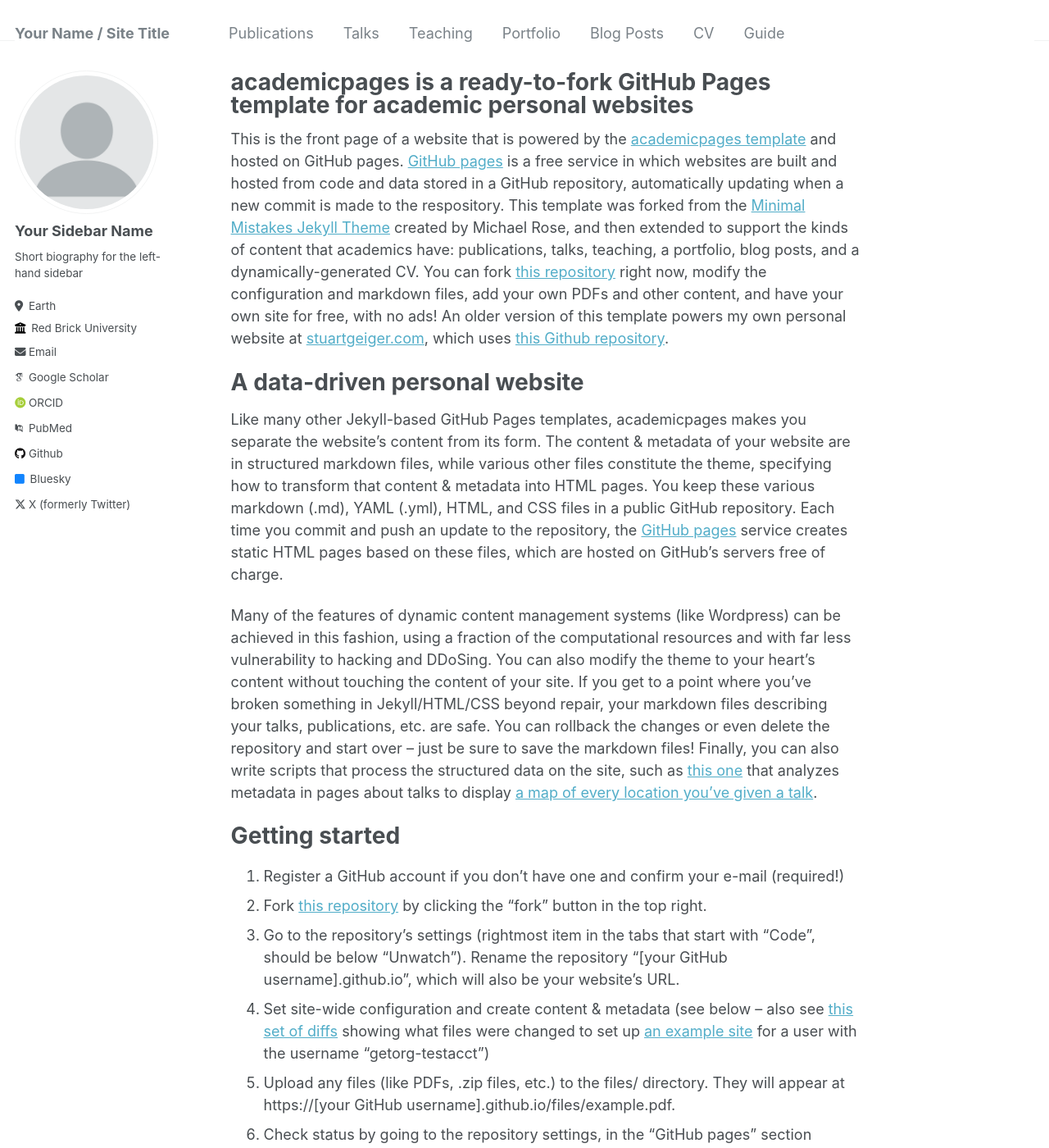
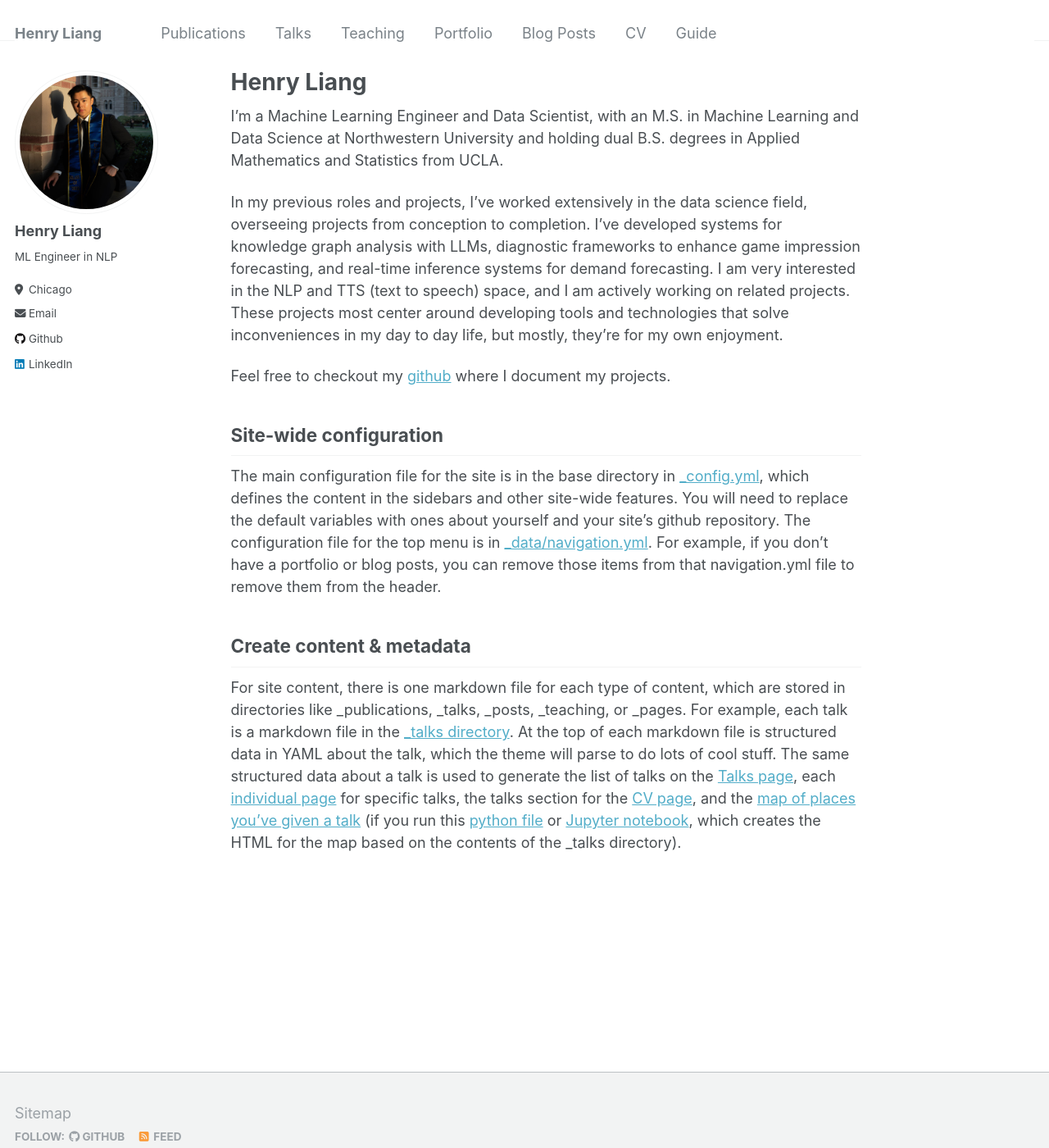
Before and after one commit to HenryLiang-123/HenryLiang-123.github.io, a Jekyll site: the page built from _pages/about.md, in a window 1280 px wide and 1400 px high. Shown: the whole window at 82% size. Built offline with Jekyll 4.4.1, drawn with Linux system fonts in a browser that asks for light colours; some web fonts are replaced; some of the changed text lies outside the part shown.

Commit message:
Update config for homepage

```diff
--- a/_config.yml
+++ b/_config.yml
@@ -8,10 +8,10 @@
 
 # Basic Site Settings
 locale                   : "en-US"
-title                    : "Your Name / Site Title"
+title                    : "Henry Liang"
 title_separator          : "-"
-name                     : &name "Your Name"
-description              : &description "personal description"
+name                     : &name "Henry Liang"
+description              : &description "ML Engineer"
 url                      : https://academicpages.github.io # the base hostname & protocol for your site e.g. "https://mmistakes.github.io"
 baseurl                  : "" # the subpath of your site, e.g. "/blog"
 repository               : "academicpages/academicpages.github.io"
@@ -21,33 +21,33 @@
 #               Additional customization can be done by editing /_includes/author-profile.html
 author:
   # Biographic information
-  avatar           : "profile.png"
-  name             : "Your Sidebar Name"
+  avatar           : "profile.jpg"
+  name             : "Henry Liang"
   pronouns         : # example: "she/her"
-  bio              : "Short biography for the left-hand sidebar"
-  location         : "Earth"
-  employer         : "Red Brick University"
+  bio              : "ML Engineer in NLP"
+  location         : "Chicago"
+  # employer         : "Red Brick University"
   uri              : # URL
-  email            : "none@example.org"
+  email            : "hanliang2023@u.northwestern.edu"
 
   # Academic websites
-  arxiv            : # URL - Update with the correct link to your profile
-  googlescholar    : "https://scholar.google.com/citations?user=PS_CX0AAAAAJ"
-  impactstory      : # URL
-  orcid            : "http://orcid.org/yourorcidurl"
-  pubmed           : "https://www.ncbi.nlm.nih.gov/pubmed/?term=john+snow"
-  researchgate     : # URL
+  # arxiv            : # URL - Update with the correct link to your profile
+  # googlescholar    : "https://scholar.google.com/citations?user=PS_CX0AAAAAJ"
+  # impactstory      : # URL
+  # orcid            : "http://orcid.org/yourorcidurl"
+  # pubmed           : "https://www.ncbi.nlm.nih.gov/pubmed/?term=john+snow"
+  # researchgate     : # URL
 
   # Repositories and software development
   bitbucket        : # Username - Update with your username on the site
   codepen          : # Username
   dribbble         : # Username
-  github           : "academicpages"
+  github           : "https://github.com/HenryLiang-123"
   kaggle           : # Username
   stackoverflow    : # User number or user number and name (i.e., use "1" or "1/jeff-atwood")
 
   # Social media
-  bluesky          : "bsky.app" # Replace this with you Bluesky username
+  # bluesky          : "bsky.app" # Replace this with you Bluesky username
   facebook         : # Username
   flickr           : # Username
   foursquare       : # Username
@@ -56,7 +56,7 @@
   keybase          : # Username
   instagram        : # Username
   lastfm           : # Username
-  linkedin         : # Username
+  linkedin         : "henryliang8"
   mastodon         : # URL
   medium           : # URL
   pinterest        : # Username
@@ -64,7 +64,7 @@
   steam            : # Username
   telegram         : # URL
   tumblr           : # Username
-  twitter          : "UniofOxford"  # Replace this with your X / Twitter handle
+  twitter          : # "UniofOxford"  # Replace this with your X / Twitter handle
   vine             : # Username
   weibo            : # Username
   wikipedia        : # Username
--- a/_pages/about.md
+++ b/_pages/about.md
@@ -1,28 +1,17 @@
 ---
 permalink: /
-title: "academicpages is a ready-to-fork GitHub Pages template for academic personal websites"
+title: "Henry Liang"
 author_profile: true
 redirect_from:
   - /about/
   - /about.html
 ---
 
-This is the front page of a website that is powered by the [academicpages template](https://github.com/academicpages/academicpages.github.io) and hosted on GitHub pages. [GitHub pages](https://pages.github.com) is a free service in which websites are built and hosted from code and data stored in a GitHub repository, automatically updating when a new commit is made to the respository. This template was forked from the [Minimal Mistakes Jekyll Theme](https://mmistakes.github.io/minimal-mistakes/) created by Michael Rose, and then extended to support the kinds of content that academics have: publications, talks, teaching, a portfolio, blog posts, and a dynamically-generated CV. You can fork [this repository](https://github.com/academicpages/academicpages.github.io) right now, modify the configuration and markdown files, add your own PDFs and other content, and have your own site for free, with no ads! An older version of this template powers my own personal website at [stuartgeiger.com](http://stuartgeiger.com), which uses [this Github repository](https://github.com/staeiou/staeiou.github.io).
+I'm a Machine Learning Engineer and Data Scientist, with an M.S. in Machine Learning and Data Science at Northwestern University and holding dual B.S. degrees in Applied Mathematics and Statistics from UCLA.
 
-A data-driven personal website
-======
-Like many other Jekyll-based GitHub Pages templates, academicpages makes you separate the website's content from its form. The content & metadata of your website are in structured markdown files, while various other files constitute the theme, specifying how to transform that content & metadata into HTML pages. You keep these various markdown (.md), YAML (.yml), HTML, and CSS files in a public GitHub repository. Each time you commit and push an update to the repository, the [GitHub pages](https://pages.github.com/) service creates static HTML pages based on these files, which are hosted on GitHub's servers free of charge.
+In my previous roles and projects, I've worked extensively in the data science field, overseeing projects from conception to completion. I've developed systems for knowledge graph analysis with LLMs, diagnostic frameworks to enhance game impression forecasting, and real-time inference systems for demand forecasting. I am very interested in the NLP and TTS (text to speech) space, and I am actively working on related projects. These projects most center around developing tools and technologies that solve inconveniences in my day to day life, but mostly, they're for my own enjoyment.
 
-Many of the features of dynamic content management systems (like Wordpress) can be achieved in this fashion, using a fraction of the computational resources and with far less vulnerability to hacking and DDoSing. You can also modify the theme to your heart's content without touching the content of your site. If you get to a point where you've broken something in Jekyll/HTML/CSS beyond repair, your markdown files describing your talks, publications, etc. are safe. You can rollback the changes or even delete the repository and start over -- just be sure to save the markdown files! Finally, you can also write scripts that process the structured data on the site, such as [this one](https://github.com/academicpages/academicpages.github.io/blob/master/talkmap.ipynb) that analyzes metadata in pages about talks to display [a map of every location you've given a talk](https://academicpages.github.io/talkmap.html).
-
-Getting started
-======
-1. Register a GitHub account if you don't have one and confirm your e-mail (required!)
-1. Fork [this repository](https://github.com/academicpages/academicpages.github.io) by clicking the "fork" button in the top right.
-1. Go to the repository's settings (rightmost item in the tabs that start with "Code", should be below "Unwatch"). Rename the repository "[your GitHub username].github.io", which will also be your website's URL.
-1. Set site-wide configuration and create content & metadata (see below -- also see [this set of diffs](http://archive.is/3TPas) showing what files were changed to set up [an example site](https://getorg-testacct.github.io) for a user with the username "getorg-testacct")
-1. Upload any files (like PDFs, .zip files, etc.) to the files/ directory. They will appear at https://[your GitHub username].github.io/files/example.pdf.
-1. Check status by going to the repository settings, in the "GitHub pages" section
+Feel free to checkout my [github](https://github.com/HenryLiang-123) where I document my projects.
 
 Site-wide configuration
 ------
@@ -31,19 +20,3 @@
 Create content & metadata
 ------
 For site content, there is one markdown file for each type of content, which are stored in directories like _publications, _talks, _posts, _teaching, or _pages. For example, each talk is a markdown file in the [_talks directory](https://github.com/academicpages/academicpages.github.io/tree/master/_talks). At the top of each markdown file is structured data in YAML about the talk, which the theme will parse to do lots of cool stuff. The same structured data about a talk is used to generate the list of talks on the [Talks page](https://academicpages.github.io/talks), each [individual page](https://academicpages.github.io/talks/2012-03-01-talk-1) for specific talks, the talks section for the [CV page](https://academicpages.github.io/cv), and the [map of places you've given a talk](https://academicpages.github.io/talkmap.html) (if you run this [python file](https://github.com/academicpages/academicpages.github.io/blob/master/talkmap.py) or [Jupyter notebook](https://github.com/academicpages/academicpages.github.io/blob/master/talkmap.ipynb), which creates the HTML for the map based on the contents of the _talks directory).
-
-**Markdown generator**
-
-I have also created [a set of Jupyter notebooks](https://github.com/academicpages/academicpages.github.io/tree/master/markdown_generator
-) that converts a CSV containing structured data about talks or presentations into individual markdown files that will be properly formatted for the academicpages template. The sample CSVs in that directory are the ones I used to create my own personal website at stuartgeiger.com. My usual workflow is that I keep a spreadsheet of my publications and talks, then run the code in these notebooks to generate the markdown files, then commit and push them to the GitHub repository.
-
-How to edit your site's GitHub repository
-------
-Many people use a git client to create files on their local computer and then push them to GitHub's servers. If you are not familiar with git, you can directly edit these configuration and markdown files directly in the github.com interface. Navigate to a file (like [this one](https://github.com/academicpages/academicpages.github.io/blob/master/_talks/2012-03-01-talk-1.md) and click the pencil icon in the top right of the content preview (to the right of the "Raw | Blame | History" buttons). You can delete a file by clicking the trashcan icon to the right of the pencil icon. You can also create new files or upload files by navigating to a directory and clicking the "Create new file" or "Upload files" buttons.
-
-Example: editing a markdown file for a talk
-![Editing a markdown file for a talk](/images/editing-talk.png)
-
-For more info
-------
-More info about configuring academicpages can be found in [the guide](https://academicpages.github.io/markdown/). The [guides for the Minimal Mistakes theme](https://mmistakes.github.io/minimal-mistakes/docs/configuration/) (which this theme was forked from) might also be helpful.
```
Also changed, not shown: images/profile.jpg (added), images/profile.png (deleted).
